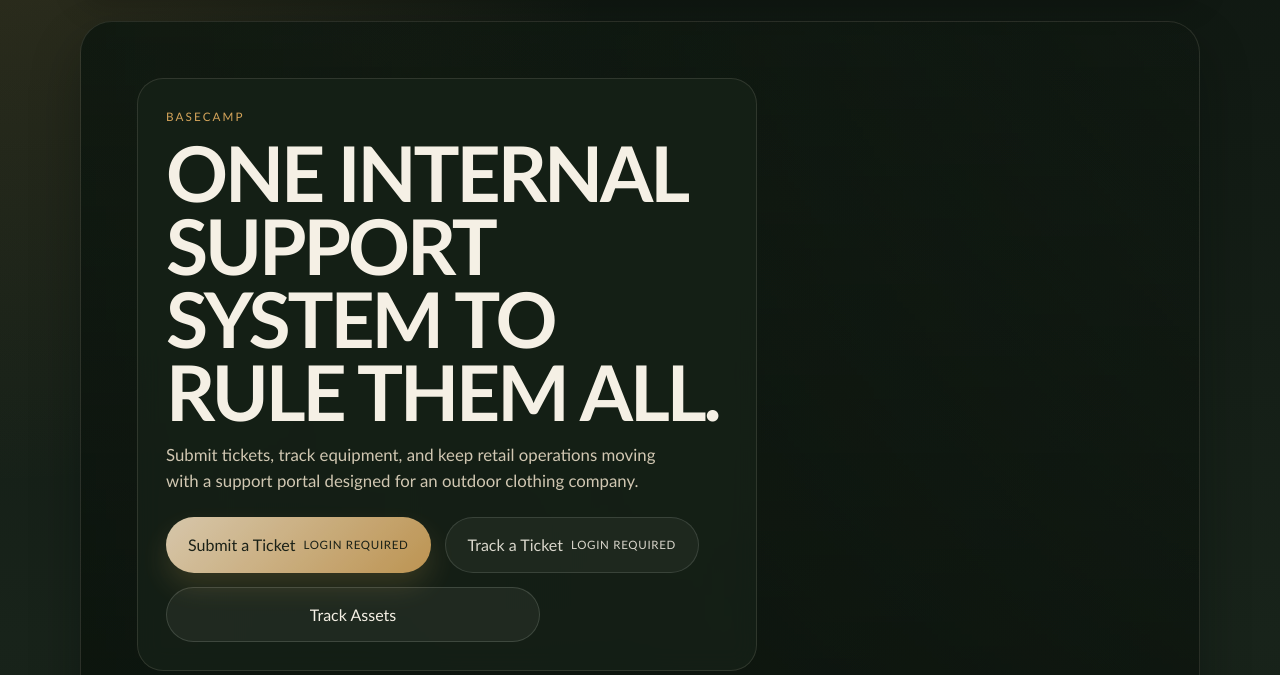
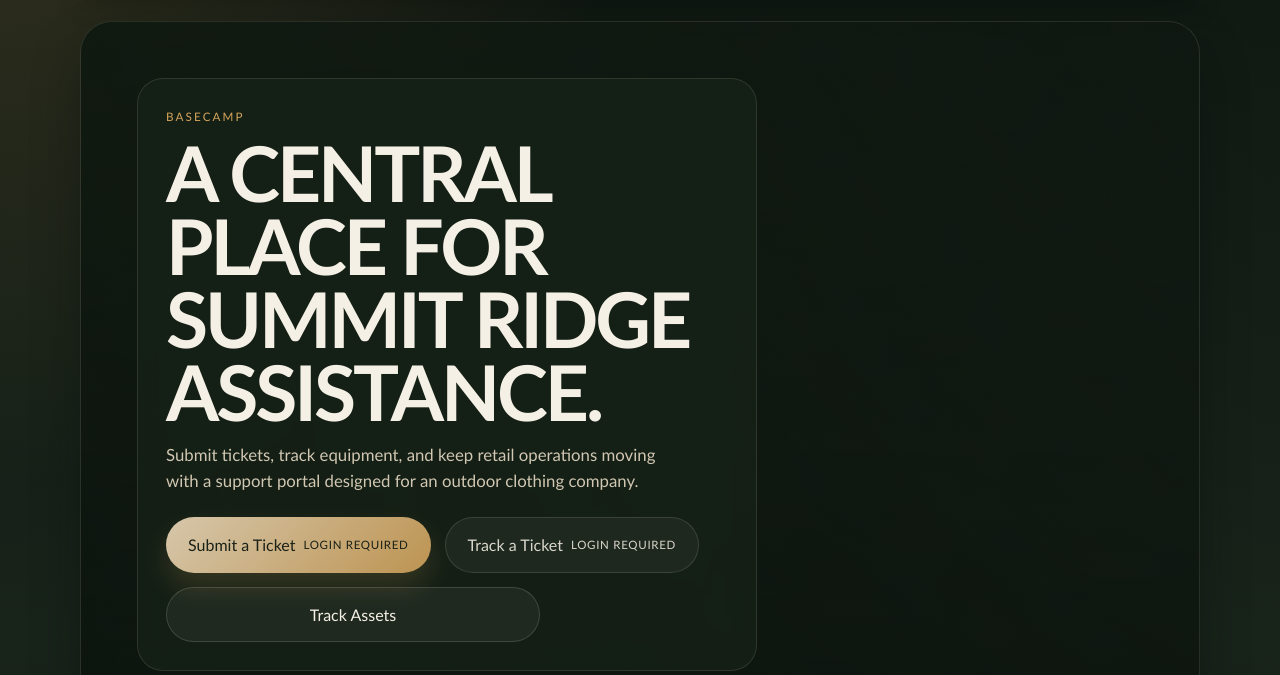
Before and after one commit to alexg60/IS436-Project, a website: page summit_ridge_it_ticketing_homepage.html in a window 1280 px wide. Shown: the part 125-800 px from the top of the page. Drawn offline with Linux system fonts and the light colour scheme.

Commit message:
Update hero section heading for clarity

```diff
--- a/summit_ridge_it_ticketing_homepage.html
+++ b/summit_ridge_it_ticketing_homepage.html
@@ -25,7 +25,7 @@
     <section class="hero">
       <div class="hero-card">
         <span class="eyebrow">Basecamp</span>
-        <h1>One internal support system to rule them all.</h1>
+        <h1>A central place for Summit Ridge Assistance.</h1>
         <p>
           Submit tickets, track equipment, and keep retail operations moving with a support portal
           designed for an outdoor clothing company.
```
